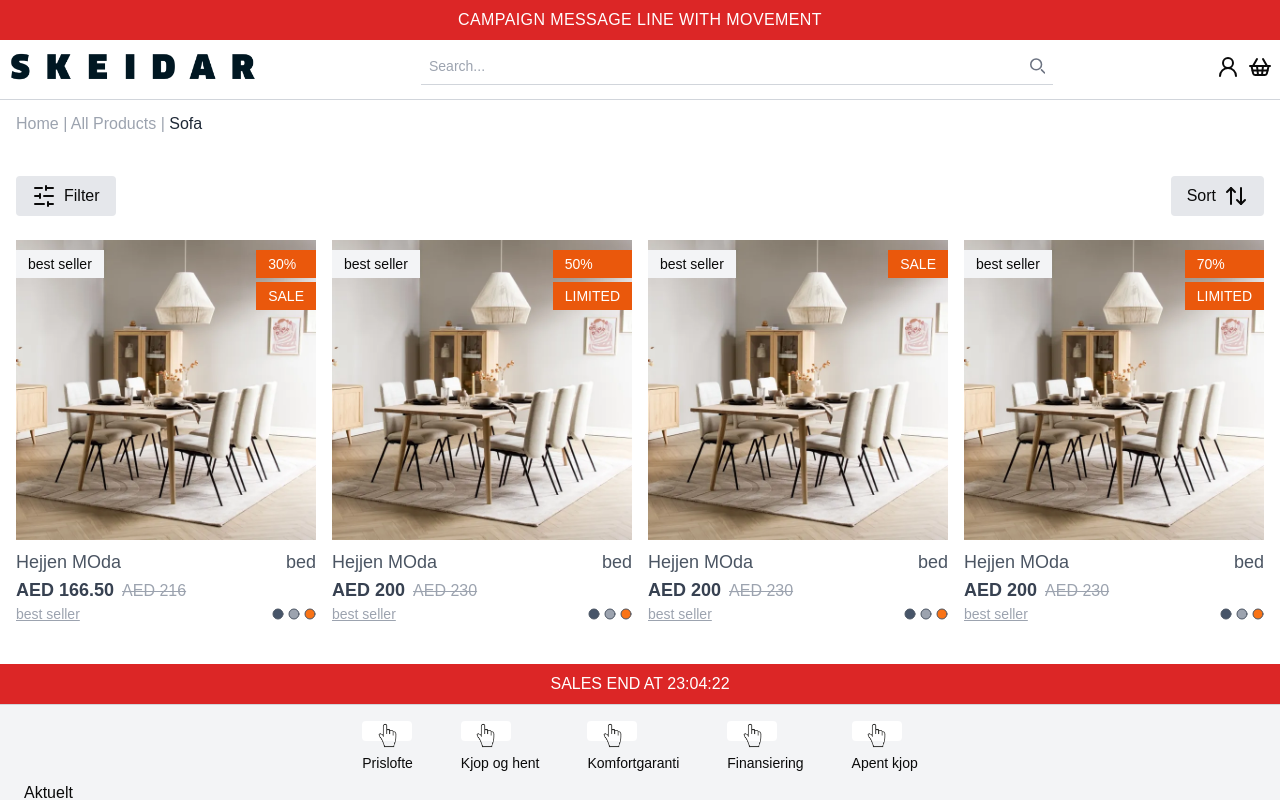
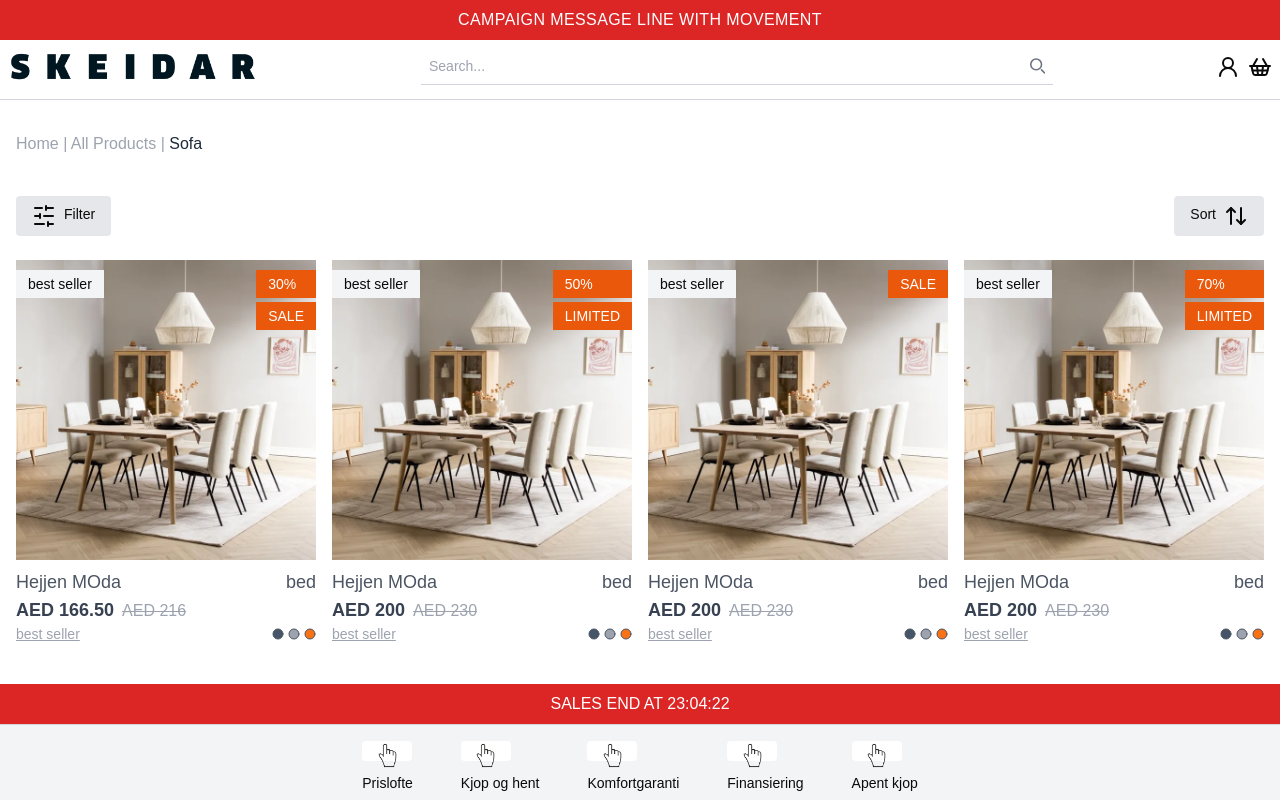
Before and after one commit to meimei013/skeidar_task, a Next.js app: page /listing-item in a window 1280 px wide. Shown: the top 800 px of the page. Built offline with nearby package versions, Linux system fonts and the light colour scheme.

Commit message:
updated responsive layout

```diff
--- a/src/app/listing-item/page.tsx
+++ b/src/app/listing-item/page.tsx
@@ -6,18 +6,19 @@
 
 export default function ListingItem() {
   return (
-    <main className="pt-[80px]">
+    <main className="xl:pt-[100px] pt-[80px]">
       <div className="text-gray-400 py-4 xl:py-8 px-4">
         Home | All Products | <span className="text-gray-800">Sofa</span>
       </div>
       <div className="flex px-4 py-2 justify-between items-center">
         <div className="flex gap-2 rounded bg-gray-200 px-4 py-2">
-          <SlidersHorizontal className="w-6 h-6" />
-          <span>Filter</span>
+          <SlidersHorizontal className="w-4 h-4 xl:w-6 xl:h-6" />
+          <span className="text-sm">Filter</span>
         </div>
         <div className="flex gap-2 rounded bg-gray-200 px-4 py-2">
-          Sort
-          <ArrowUpDown className="w-6 h-6" />
+          <span className="text-sm">Sort</span>
+
+          <ArrowUpDown className="w-4 h-4 xl:w-6 xl:h-6" />
         </div>
       </div>
       <section className="w-full grid place-items-center p-4 mx-auto ">
--- a/src/app/page.tsx
+++ b/src/app/page.tsx
@@ -20,7 +20,7 @@
       <div className="w-full md:block hidden">
         <NavMenu />
       </div>
-      <div className="space-y-6">
+      <div className="space-y-4 xl:space-y-6">
         <HeroBanner
           data={banner1[0]}
           imgClass="w-[100vw] h-[30vh] xl:h-[40vh] object-cover bg-no-repeat bg-center bg-cover"
@@ -48,7 +48,7 @@
         <CarouselSection
           sliderData={sliderData}
           title=""
-          imgClass="h-[75px] w-[75px] xl:h-[140px]  xl:w-[140px] bg-gray-300 object-contain rounded-full"
+          imgClass="h-[75px] w-[75px] xl:h-[140px]  xl:w-[140px] bg-gray-300 hover:bg-gray-200 object-contain rounded-full img-hover-magnify"
         />
         <HeroBanner
           data={banner2[0]}
@@ -57,7 +57,7 @@
         <CarouselSection
           sliderData={sliderData2}
           title="Carousel with SKU-products"
-          imgClass="h-[75px] xl:h-[100px] object-contain"
+          imgClass="h-[75px] xl:h-[100px] object-contain img-hover-magnify"
         />
         <section className="w-full grid place-items-center mx-auto">
           <div
--- a/src/components/Header/NavMenu.tsx
+++ b/src/components/Header/NavMenu.tsx
@@ -12,7 +12,7 @@
               <li key={item.id}>
                 <Link
                   href={item.link}
-                  className="py-2 px-3 text-gray-600 hover:text-red-800 hover:underline"
+                  className="py-2 px-3 text-gray-600 hover:text-gray-800 hover:underline"
                   aria-current="page"
                 >
                   <span> {item.label}</span>
--- a/src/components/Header/index.tsx
+++ b/src/components/Header/index.tsx
@@ -9,7 +9,7 @@
 const Header = () => {
   const pathname = usePathname();
   return (
-    <div className="w-full h-[100px] bg-white fixed z-10 border-b border-gray-300">
+    <div className="w-full h-[80px] xl:h-[100px] bg-white fixed z-10 border-b border-gray-300">
       <div className="bg-red-600 relative xl:text-base text-xs text-center font-thin tracking-wide text-white p-2 uppercase">
         Campaign Message line with movement
       </div>
```
